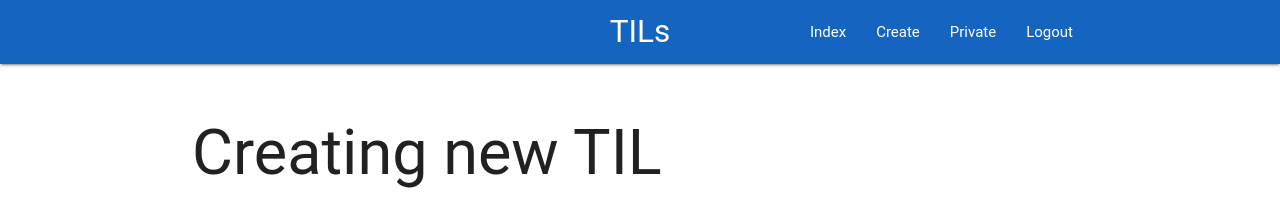
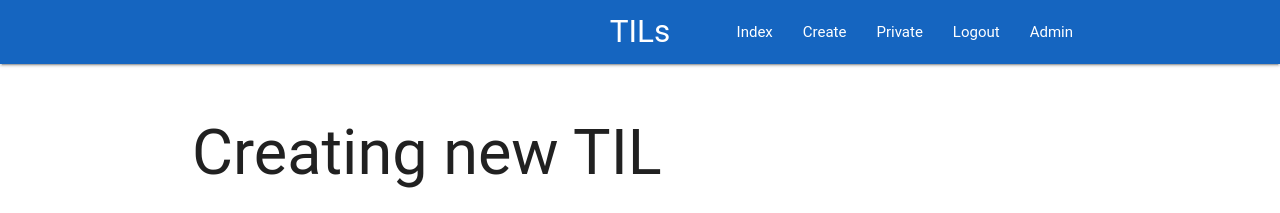
Before and after one commit to ZucchiniZe/genius, a Django app: page /til/create/ in a window 1280 px wide. Shown: the top 213 px of the page. Run offline with Django 3.2, Linux system fonts and the light colour scheme; the visitor is signed in with stand-in values (Sample User, id 1); some libraries are stand-ins or nearby versions; some web fonts are replaced.

Commit message:
add admin menubar component

```diff
--- a/genius/urls.py
+++ b/genius/urls.py
@@ -7,6 +7,6 @@ urlpatterns = [
     url(r'^$', index, name='frontpage'),
     url(r'^accounts/', include('registration.backends.simple.urls')),
     url(r'^til/', include('til.urls', namespace='til')),
-    url(r'^admin/', admin.site.urls),
+    url(r'^admin/', include(admin.site.urls)),
     url(r'^hijack/', include('hijack.urls')),
 ]
--- a/til/templates/base.html
+++ b/til/templates/base.html
@@ -21,6 +21,9 @@
         <li><a href="{% url 'til:create' %}">Create</a></li>
         <li><a href="{% url 'til:private' %}">Private</a></li>
         <li><a href="{% url 'auth_logout' %}">Logout</a></li>
+        {% if user.is_superuser %}
+        <li><a href="{% url 'admin:index' %}">Admin</a></li>
+        {% endif %}
       {% else %}
         <li><a href="{% url 'auth_login' %}">Login</a></li>
         <li><a href="{% url 'registration_register' %}">Register</a></li>
```
